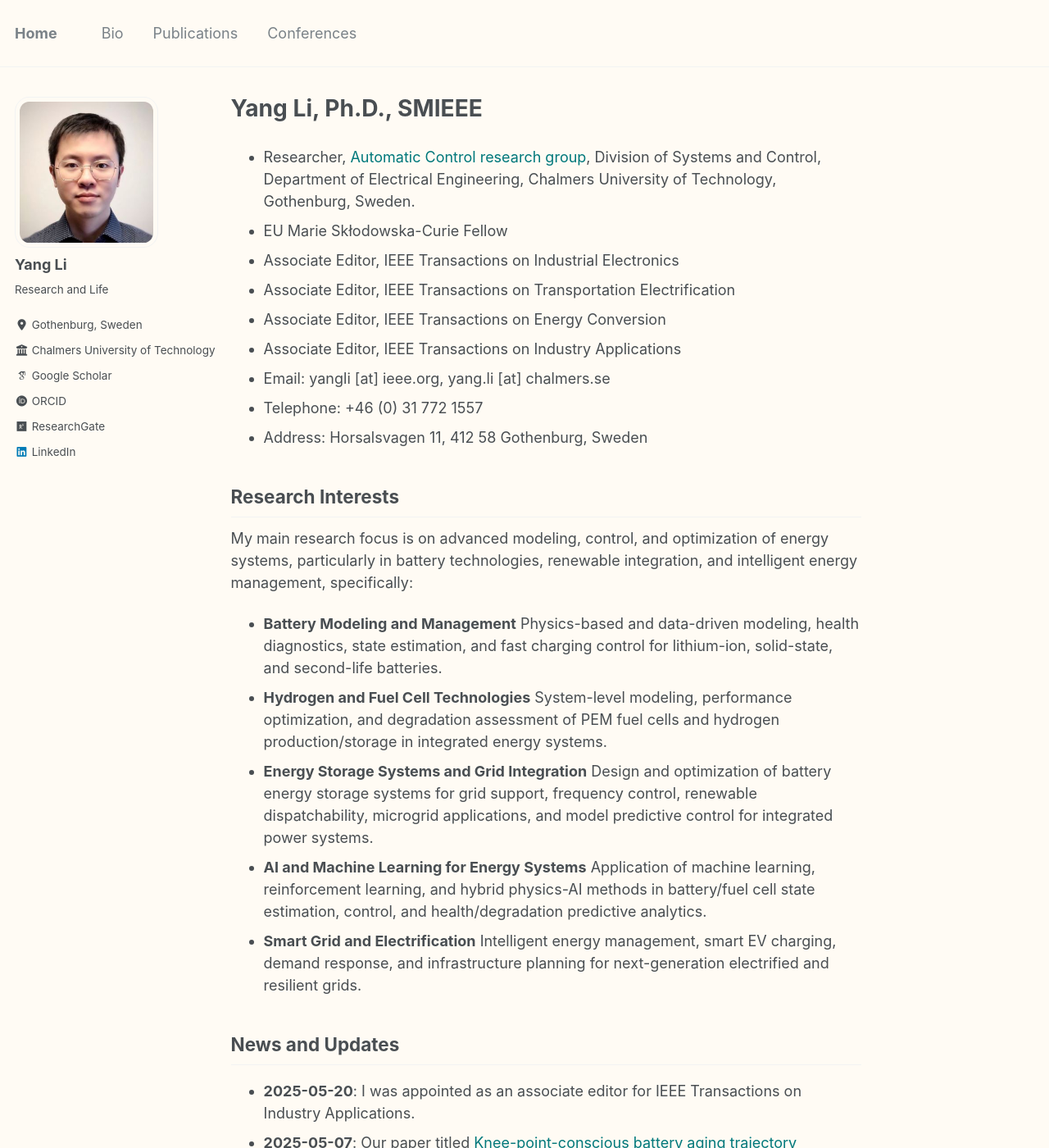
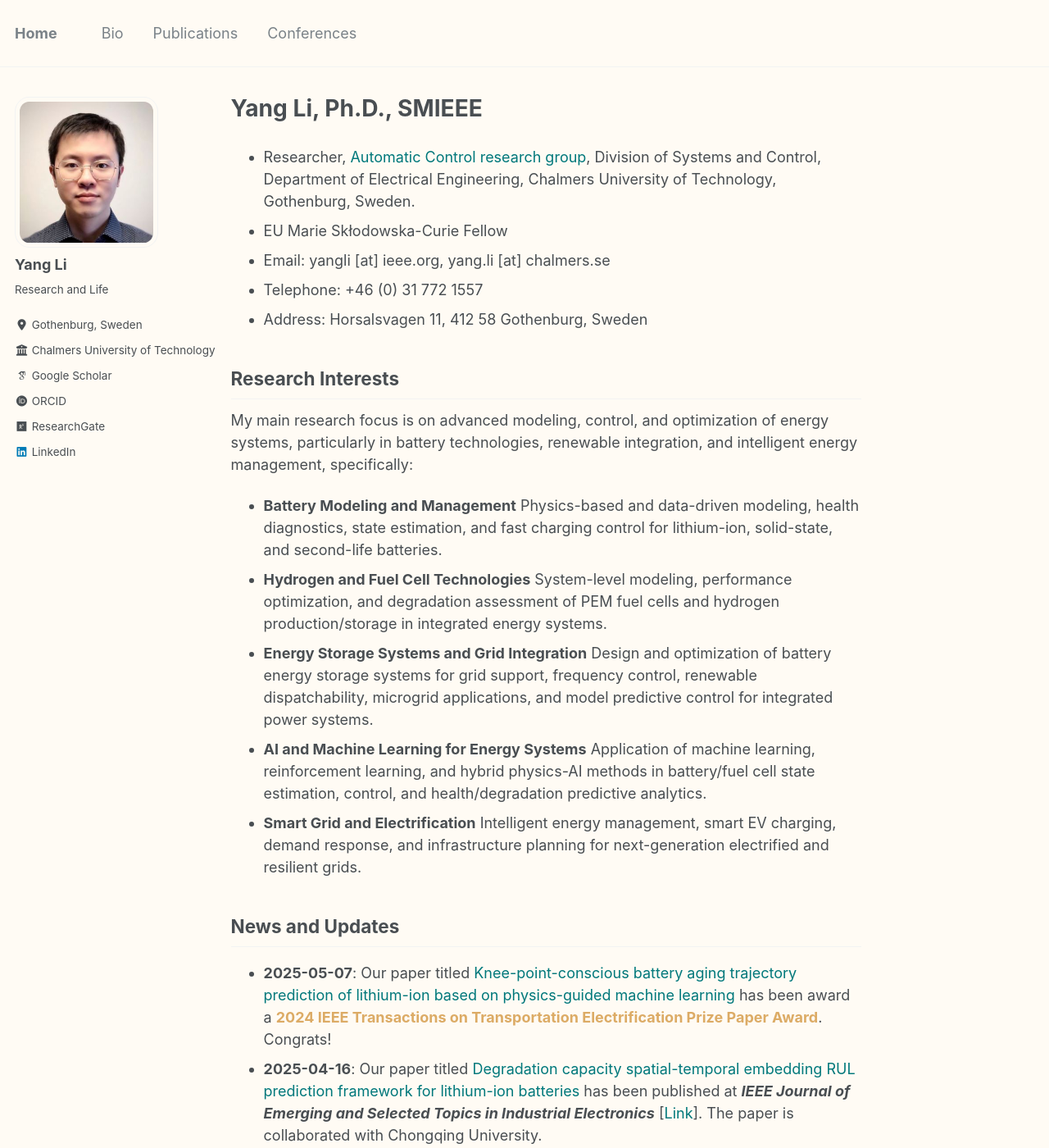
Before and after one commit to dannyli/dannyli.github.io, a Jekyll site: the page built from _pages/about.md, in a window 1280 px wide and 1400 px high. Shown: the whole window at 82% size. Built offline with Jekyll 4.4.1, drawn with Linux system fonts in a browser that asks for light colours; some web fonts are replaced.

Commit message:
Update about.md

```diff
--- a/_pages/about.md
+++ b/_pages/about.md
@@ -10,10 +10,6 @@ redirect_from:
 
 - Researcher, [Automatic Control research group](https://www.chalmers.se/en/departments/e2/research/systems-and-control/automatic-control/), Division of Systems and Control, Department of Electrical Engineering, Chalmers University of Technology, Gothenburg, Sweden.
 - EU Marie Skłodowska-Curie Fellow
-- Associate Editor, IEEE Transactions on Industrial Electronics
-- Associate Editor, IEEE Transactions on Transportation Electrification
-- Associate Editor, IEEE Transactions on Energy Conversion
-- Associate Editor, IEEE Transactions on Industry Applications
 - Email: yangli [at] ieee.org, yang.li [at] chalmers.se
 - Telephone: +46 (0) 31 772 1557
 - Address: Horsalsvagen 11, 412 58 Gothenburg, Sweden
@@ -36,7 +32,6 @@ My main research focus is on advanced modeling, control, and optimization of ene
 
 News and Updates
 ------
-- **2025-05-20**: I was appointed as an associate editor for IEEE Transactions on Industry Applications.
 - **2025-05-07**: Our paper titled [Knee-point-conscious battery aging trajectory prediction of lithium-ion based on physics-guided machine learning](publication/J049) has been award a <span class="highlight">**2024 IEEE Transactions on Transportation Electrification Prize Paper Award**</span>. Congrats!
 - **2025-04-16**: Our paper titled [Degradation capacity spatial-temporal embedding RUL prediction framework for lithium-ion batteries](publication/J080) has been published at ***IEEE Journal of Emerging and Selected Topics in Industrial Electronics*** [[Link](https://doi.org/10.1109/JESTIE.2025.3561664)]. The paper is collaborated with Chongqing University.
 - **2025-04-15**: Our paper titled [Compatible matching and synergy operation optimization of hydrogen-electric hybrid energy storage system in DC microgrid](publication/J081) has been published at ***Energy Conversion and Management: X*** [[Link](https://doi.org/10.1016/j.ecmx.2025.101014)].
```
